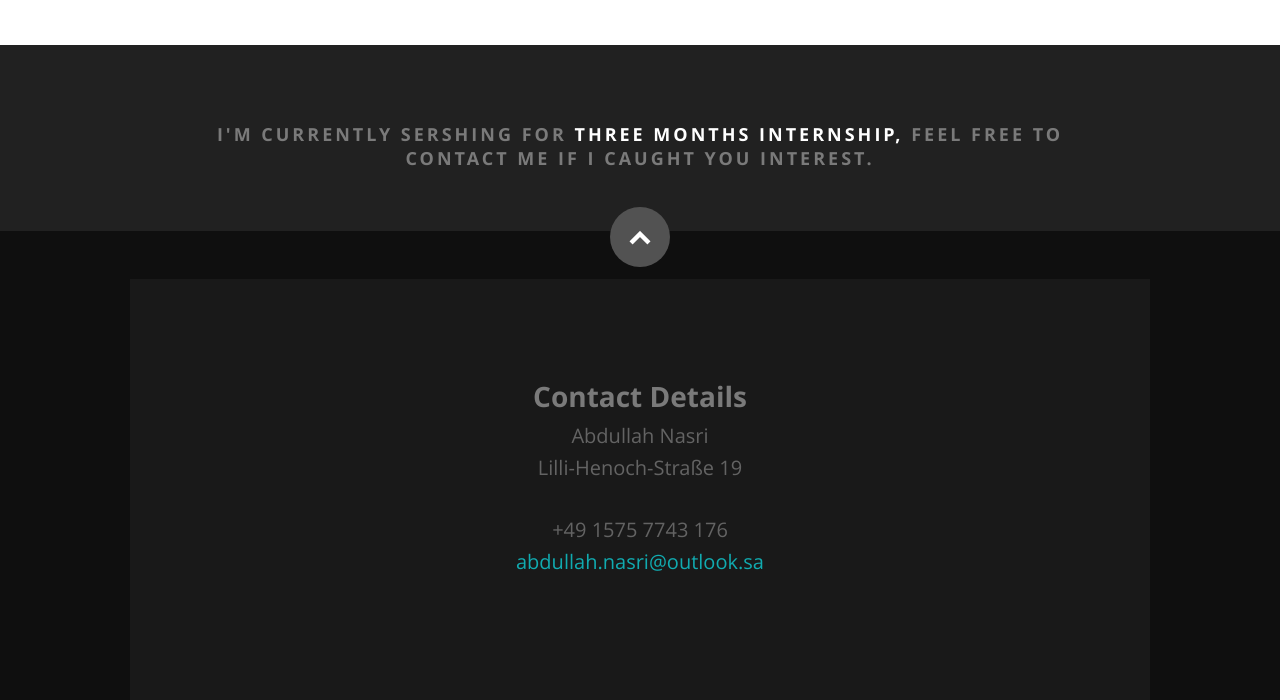
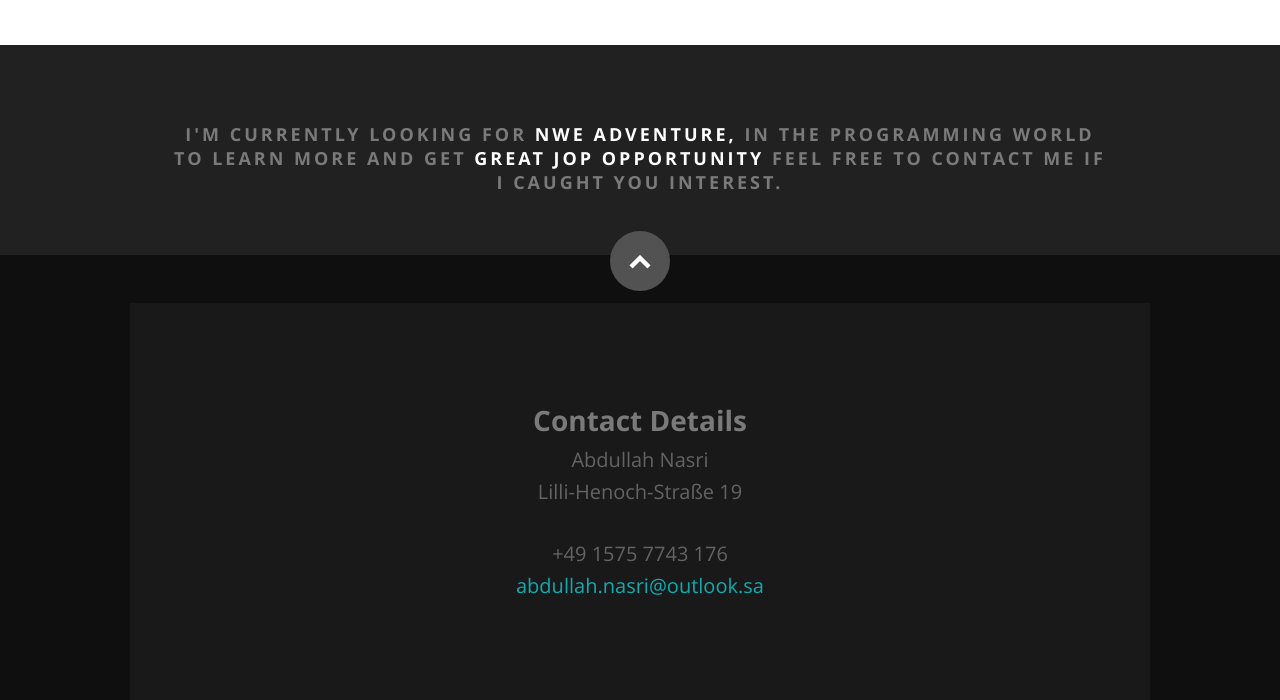
Before and after one commit to abdullah-nsr/abdullah.nasri.github.io, a plain HTML site: page index.html in a window 1280 px wide. Shown: the part 2840-3540 px from the top of the page. Drawn offline with nearby package versions, Linux system fonts and the light colour scheme; a script that the page names is missing.

Commit message:
chang text

```diff
--- a/index.html
+++ b/index.html
@@ -590,8 +590,7 @@
 
             <div class=" columns action">
             <h3>
-                I'm currently sershing for <span>three months internship, </span> feel free to contact me if i caught you interest.
-            </h3>
+                I'm currently looking for <span>nwe adventure, </span>in the programming world to learn more and get<span> Great jop opportunity</span> feel free to contact me if i caught you interest.            </h3>
             </div>
 
         </div>
```
